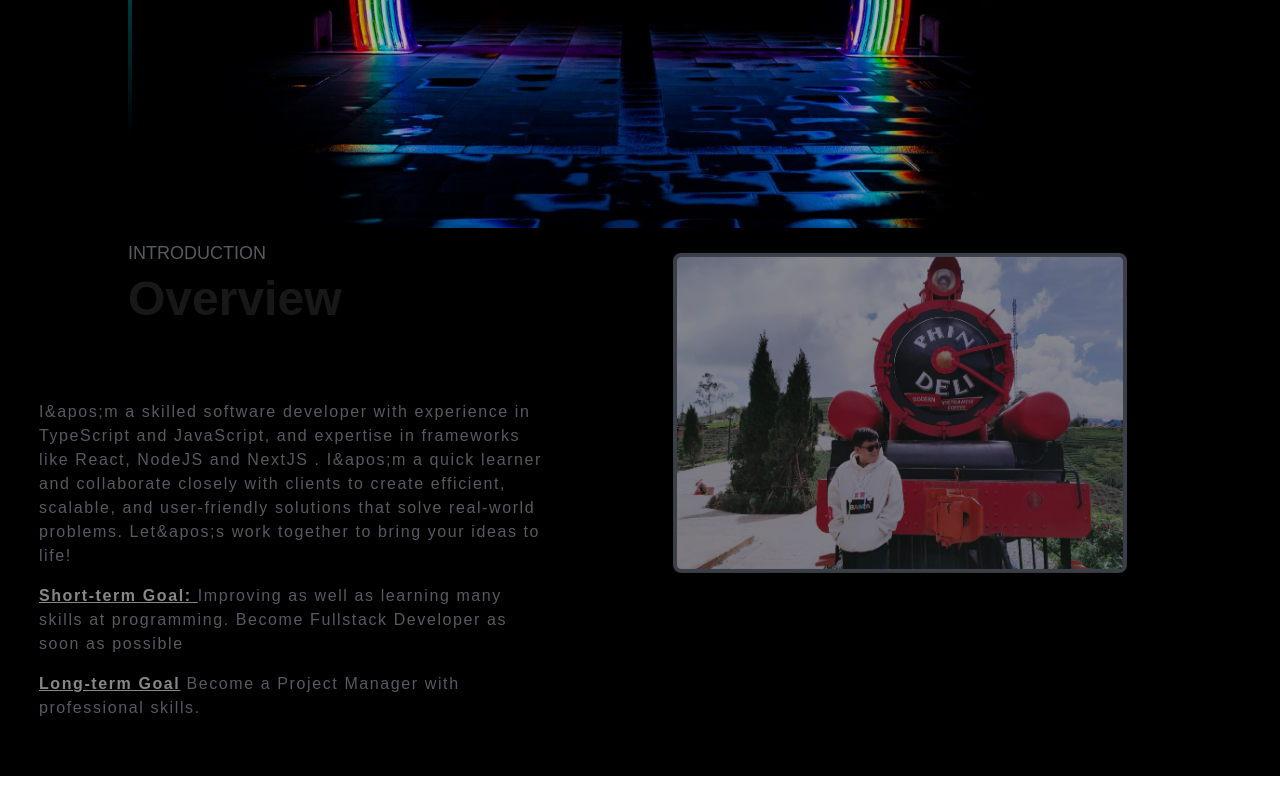
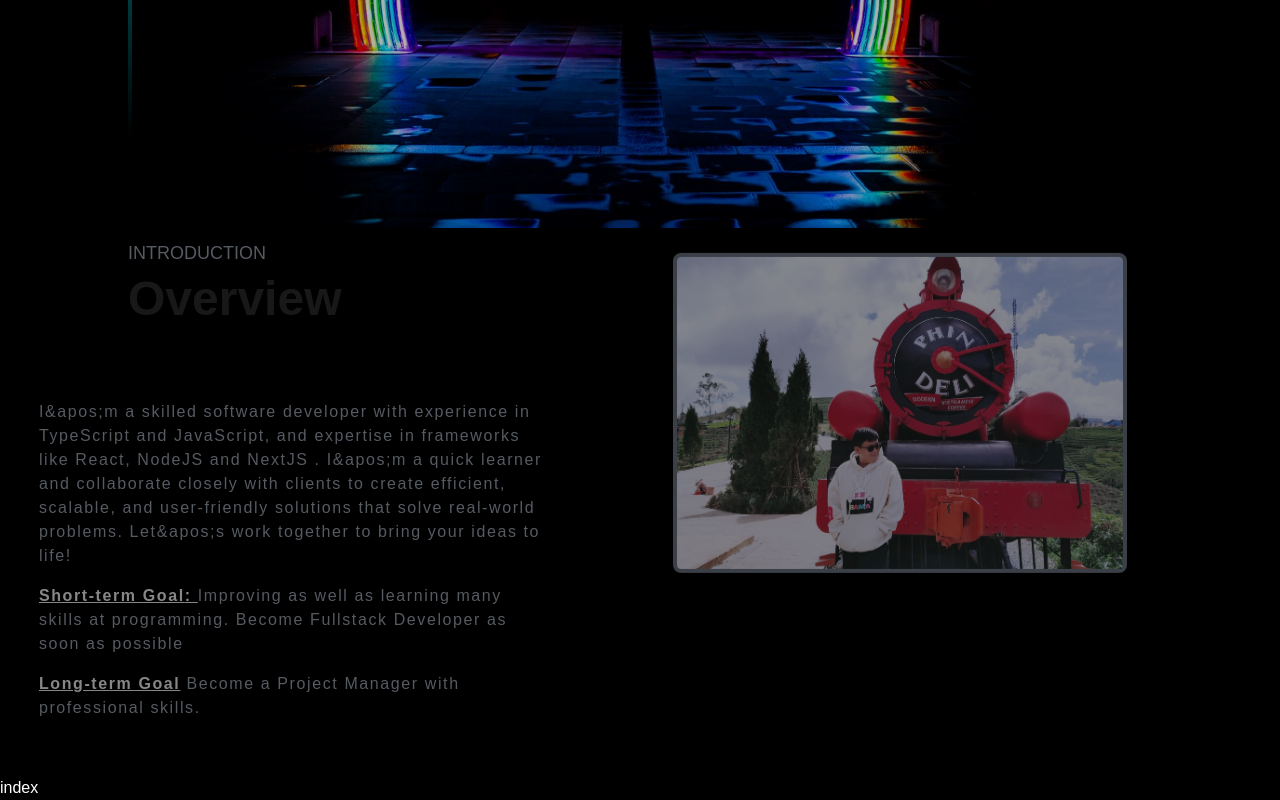
Before and after one commit to PhongThanh0907/new-portfolio, a Next.js app: page / in a window 1280 px wide. Shown: the part 476-1276 px from the top of the page. Before the commit the page ends 1252 px from the top, so only its background shows below. Built offline with nearby package versions, Linux system fonts and the light colour scheme; a web font is replaced by a local one.

Commit message:
update code

```diff
--- a/src/app/page.tsx
+++ b/src/app/page.tsx
@@ -12,6 +12,7 @@ import { ThemeProviderWrapper } from "@/providers/ThemeColor";
 import Banner from "@/components/Banner";
 import { LanguageProvider } from "@/providers/TranslateProvider";
 import Overviews from "@/components/Overviews";
+import WorkExperiment from "@/components/WorkExperiment";
 
 export default function Home() {
   const [showWelcome, setShowWelcome] = useState<boolean>(true);
@@ -57,6 +58,7 @@ export default function Home() {
             <Header />
             <Banner />
             <Overviews />
+            <WorkExperiment />
           </div>
         )}
       </div>
--- /dev/null
+++ b/src/components/WorkExperiment/index.tsx
@@ -0,0 +1,11 @@
+import React from 'react'
+
+type Props = {}
+
+const WorkExperiment = (props: Props) => {
+  return (
+    <div>index</div>
+  )
+}
+
+export default WorkExperiment
```
